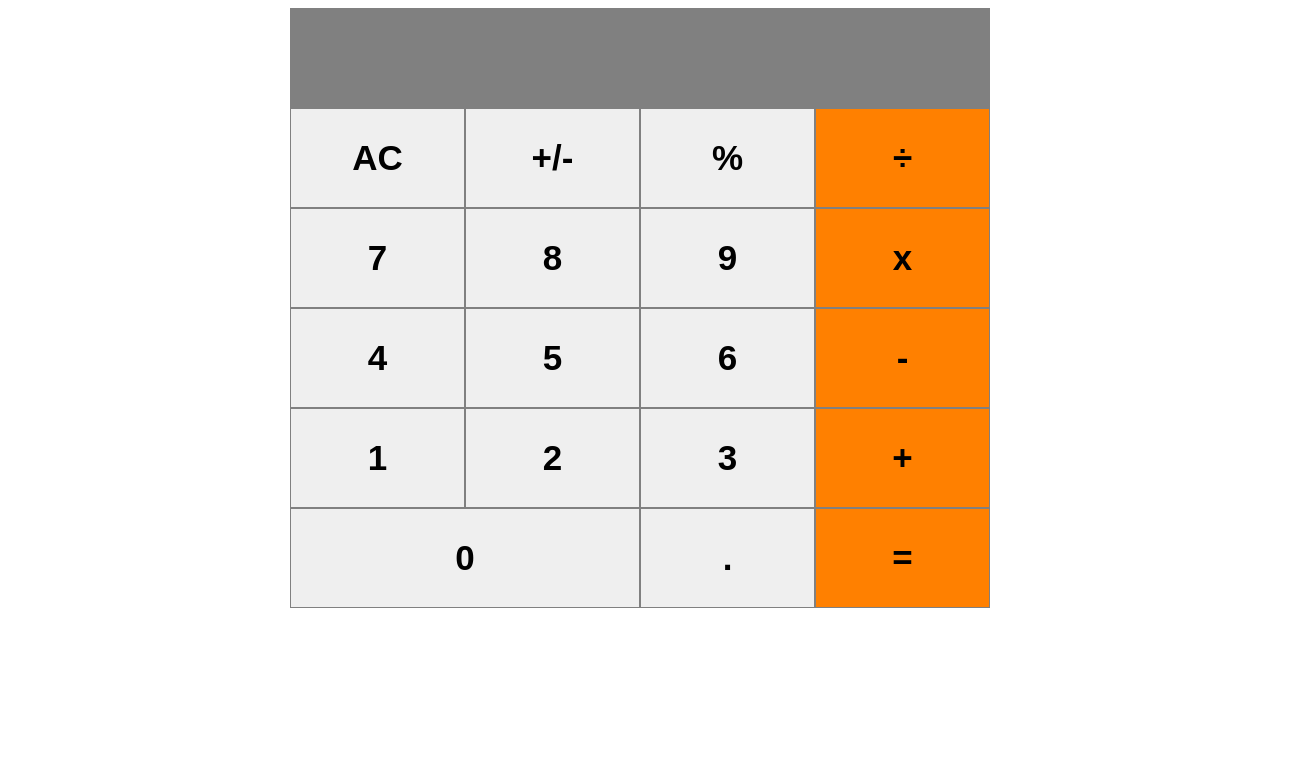
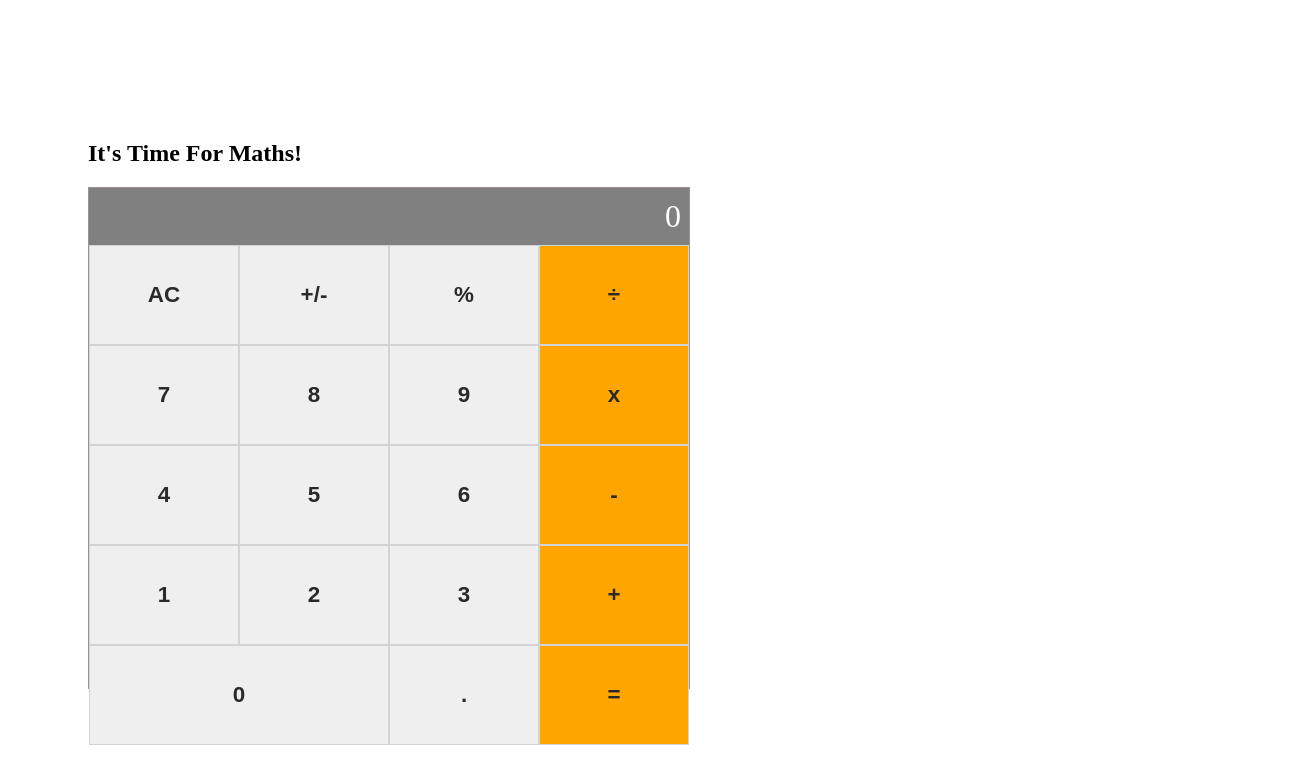
Before and after one commit to GordonOtieno/math-magicians, a React (Create React App) app: page / in a window 1280 px wide. Shown: the top 784 px of the page, 1306 px wide, since content can reach past the window. Built offline with nearby package versions, Linux system fonts and the light colour scheme.

Commit message:
add react hooks

```diff
--- a/src/App.css
+++ b/src/App.css
@@ -1,61 +1,68 @@
-
-.App {
-  display: flex;
-  flex-direction: column;
-  margin: auto;
+#root {
+  width: 100%;
+  box-sizing: border-box;
 }
 
-.d {
-  display: flex;
-  flex-direction: row-reverse;
-  align-self: center;
-  background-color: gray;
-  height: 100px;
+.display {
+  width: auto;
+  border: none;
+  direction: rtl;
+  padding: 10px 8px;
+  background: gray;
+  color: #fff;
+  font-size: 2rem;
 }
 
-.common-width {
-  width: 700px;
+button {
+  padding: 12px 0;
+  border: 1px solid rgb(212, 211, 211);
+  font-weight: 700;
+  font-size: 1.4rem;
+  color: rgb(43, 42, 42);
 }
 
-.result {
-  display: flex;
-  flex-direction: column-reverse;
-  color: white;
-  font-weight: bolder;
-  font-size: 38px;
-  padding: 5px;
-  margin-right: 1rem;
+button:hover {
+  background: #fff;
+  cursor: pointer;
 }
 
-.bPanel-width {
-  width: 100%;
+button:nth-child(17) {
+  grid-column: 1 / 3;
 }
 
-.group1,
-.group2,
-.group3,
-.group4,
-.group5 {
-  height: 100px;
-  display: flex;
-  flex-direction: row;
+button:nth-child(4),
+button:nth-child(8),
+button:nth-child(12),
+button:nth-child(16),
+button:nth-child(19) {
+  background: orange;
 }
 
-.w-50 {
-  width: 40%;
+button:nth-child(4):hover,
+button:nth-child(8):hover,
+button:nth-child(12):hover,
+button:nth-child(16):hover,
+button:nth-child(19):hover {
+  background: rgb(248, 194, 112);
 }
 
-.w-25 {
-  width: 20%;
+.buttons-container {
+  display: grid;
+  grid-template-columns: repeat(4, 1fr);
+  height: 500px;
 }
 
-.bold-size {
-  font-size: 35px;
-  font-weight: 900;
-  border: 1px solid gray;
+.calculatorPageContainer {
+  margin: 100px auto 0 auto;
+  padding: 20px 80px;
+  display: flex;
+  justify-content: space-between;
+  width: 90%;
+  flex-direction: column;
 }
 
-.focus:focus {
-  border: 1px solid white;
-  cursor: pointer;
+.container {
+  width: 600px;
+  height: 500px;
+  border: #a09292 solid 1px;
 }
--- a/src/components/ButtonContainer.js
+++ b/src/components/ButtonContainer.js
@@ -1,45 +1,19 @@
 import React from 'react';
 import PropTypes from 'prop-types';
-import Button from './Button';
 
-const ButtonPanel = ({ handleClick }) => {
-  const group1 = ['AC', '+/-', '%', '÷'];
-  const group2 = ['7', '8', '9', 'x'];
-  const group3 = ['4', '5', '6', '-'];
-  const group4 = ['1', '2', '3', '+'];
-  const group5 = ['0', '.', '='];
-
-  const terFunc = (button, group) => (button === group[group.length - 1] ? (
-  // if the button is the last element in group
-    <Button
-      name={button}
-      key={button}
-      width={false}
-      color="#ff8000"
-      handleClick={handleClick}
-    />
-  ) : (
-    <Button
-      name={button}
-      key={button}
-      width={false}
-      handleClick={handleClick}
-    /> // picks the default color
-  ));
-
-  const buttonGroup = (group) => group.map((button) => (button === '0' ? ( // If button is 0 set the width to 50%
-    <Button name={button} key={button} width handleClick={handleClick} />
-  ) : (
-    terFunc(button, group)
-  )));
+const ButtonPanel = (props) => {
+  const btns = ['AC', '+/-', '%', '÷', 7, 8, 9, 'x', 4, 5, 6, '-', 1, 2, 3, '+', 0, '.', '='];
+  const { handleClick } = props;
 
   return (
-    <div className="calculatorPanel bPanel-width">
-      <div className="group1">{buttonGroup(group1)}</div>
-      <div className="group2">{buttonGroup(group2)}</div>
-      <div className="group3">{buttonGroup(group3)}</div>
-      <div className="group4">{buttonGroup(group4)}</div>
-      <div className="group5">{buttonGroup(group5)}</div>
+    <div>
+      <div className="buttons-container">
+        {btns.map((button) => (
+          <button type="button" key={button} onClick={handleClick}>
+            {button}
+          </button>
+        ))}
+      </div>
     </div>
   );
 };
--- a/src/components/Calculator.js
+++ b/src/components/Calculator.js
@@ -1,33 +1,22 @@
-import React from 'react';
+import React, { useState } from 'react';
 import Calculate from '../logic/calculate';
-import Display from './Display';
 import ButtonPanel from './ButtonContainer';
 
-class Calculator extends React.Component {
-  constructor(props) {
-    super(props);
-    this.state = {
-      total: null,
-      next: null,
-      operation: null,
-    };
-    this.handleClick = this.handleClick.bind(this);
-  }
+const Calculator = () => {
+  const [state, setState] = useState(0);
 
-  handleClick(btnName) {
-    const { total, next, operation } = this.state;
-    this.setState(Calculate({ total, next, operation }, btnName));
-  }
+  const handleClick = (event) => {
+    setState((state) => Calculate(state, event.target.textContent));
+  };
 
-  render() {
-    const { total, next, operation } = this.state;
-    return (
-      <div className="App common-width">
-        <Display total={total} operation={operation} next={next} />
-        <ButtonPanel handleClick={this.handleClick} />
+  return (
+    <div className="calculatorPageContainer">
+      <h2 className="calculatorTitle">It&apos;s Time For Maths!</h2>
+      <div className="container">
+        <div className="display">{state.next || state.total || 0}</div>
+        <ButtonPanel handleClick={handleClick} />
       </div>
-    );
-  }
-}
-
+    </div>
+  );
+};
 export default Calculator;
```
